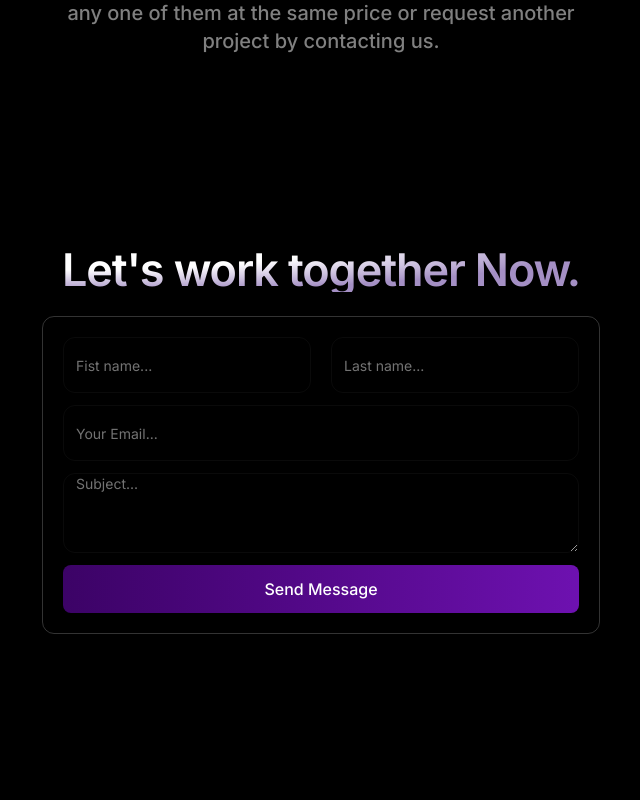
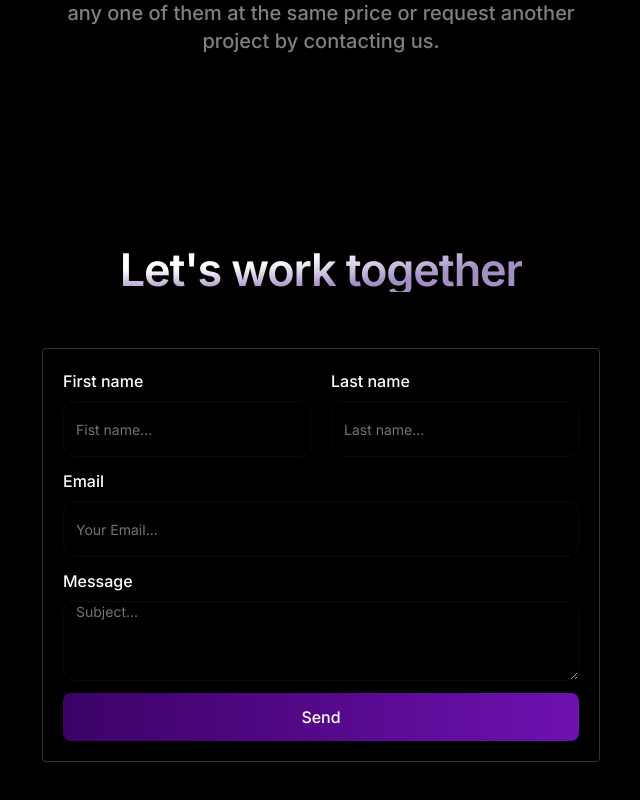
Before and after one commit to SaadAnna/Codew.v.1, a Next.js app: page / in a window 1280 px wide. Shown: the part 4369-5169 px from the top of the page, without its empty margins (319-959 px from the left). Before the commit the page ends 5099 px from the top, so only its background shows below. Built offline with nearby package versions, Linux system fonts and the light colour scheme.

Commit message:
Finish the design of the contact section

```diff
--- a/app/sections/Contact.tsx
+++ b/app/sections/Contact.tsx
@@ -3,40 +3,61 @@ export const Contact = () => {
     <section className="py-24" id="contact">
       <div className="px-4  lg:max-w-4xl max-w-4xl mx-auto flex flex-col items-center overflow-hidden relative">
         <h1 className="text-4xl md:text-[45px] mx-auto md:leading-none max-w-2xl font-semibold tracking-tight bg-white bg-[radial-gradient(100%_100%_at_top_left,white,white,rgb(74,32,138,.5))] text-transparent bg-clip-text text-center">
-          Let&apos;s work together Now. {" "}
+          Let&apos;s work together {" "}
         </h1>
 
-        <div className="mt-6 gap-3 mx-auto flex flex-col p-5 border border-white/20 rounded-xl ">
+        <div className="mt-14 gap-3 mx-auto flex flex-col p-5 border border-white/20 rounded-sm ">
           <div className="flex gap-5 flex-wrap items-center">
+          <div className="flex flex-col text-start ">
+          <label className="block text-base font-medium mb-2">
+          First name
+          </label>
             <input
               type="text"
               required
               className="w-auto h-14 pl-3 border border-white/4 rounded-xl placeholder:text-white/45 placeholder:text-sm focus:border-white/20 focus:outline-none"
               placeholder="Fist name..."
             />
+            </div>
+            <div className="flex flex-col text-start ">
+            <label className="block text-base font-medium mb-2">
+          Last name
+          </label>
             <input
               type="text"
               required
               className="w-auto h-14 pl-3 border border-white/4 rounded-xl placeholder:text-white/45 placeholder:text-sm focus:border-white/20 focus:outline-none"
               placeholder="Last name..."
             />
+            </div>
           </div>
+          <div className="flex flex-col text-start" >
+
+          <label className="block text-base font-medium mb-2">
+         Email
+          </label>
           <input
             type="email"
             required
             className="w-auto h-14 pl-3 border border-white/4 rounded-xl placeholder:text-white/45 placeholder:text-sm focus:border-white/20 focus:outline-none"
             placeholder="Your Email..."
           />
+          </div>
+          <div className="flex flex-col text-start">
+          <label className="block text-base font-medium mb-2">
+         Message
+          </label>
           <textarea
             required
             className="w-auto h-20 pl-3 border border-white/4 rounded-xl placeholder:text-white/45 placeholder:text-sm focus:border-white/20 focus:outline-none"
             placeholder="Subject..."
           />
+          </div>
                 <button
                 type="submit"
-                className="px-8 py-3 rounded-lg bg-gradient-to-r from-purple-950 to-purple-800 text-white font-medium hover:from-purple-950 hover:to-purple-700 focus:outline-none focus:ring-1 focus:ring-white focus:ring-offset-2 focus:ring-offset-gray-900 transition-all duration-300 disabled:opacity-70 justify-start"
+                className="px-8 py-3 rounded-lg cursor-pointer focus:outline-none bg-gradient-to-r from-purple-950 to-purple-800 text-white font-medium hover:from-purple-950 hover:to-purple-700 "
               >
-                Send Message
+                Send
               </button>
         </div>
       </div>
```
